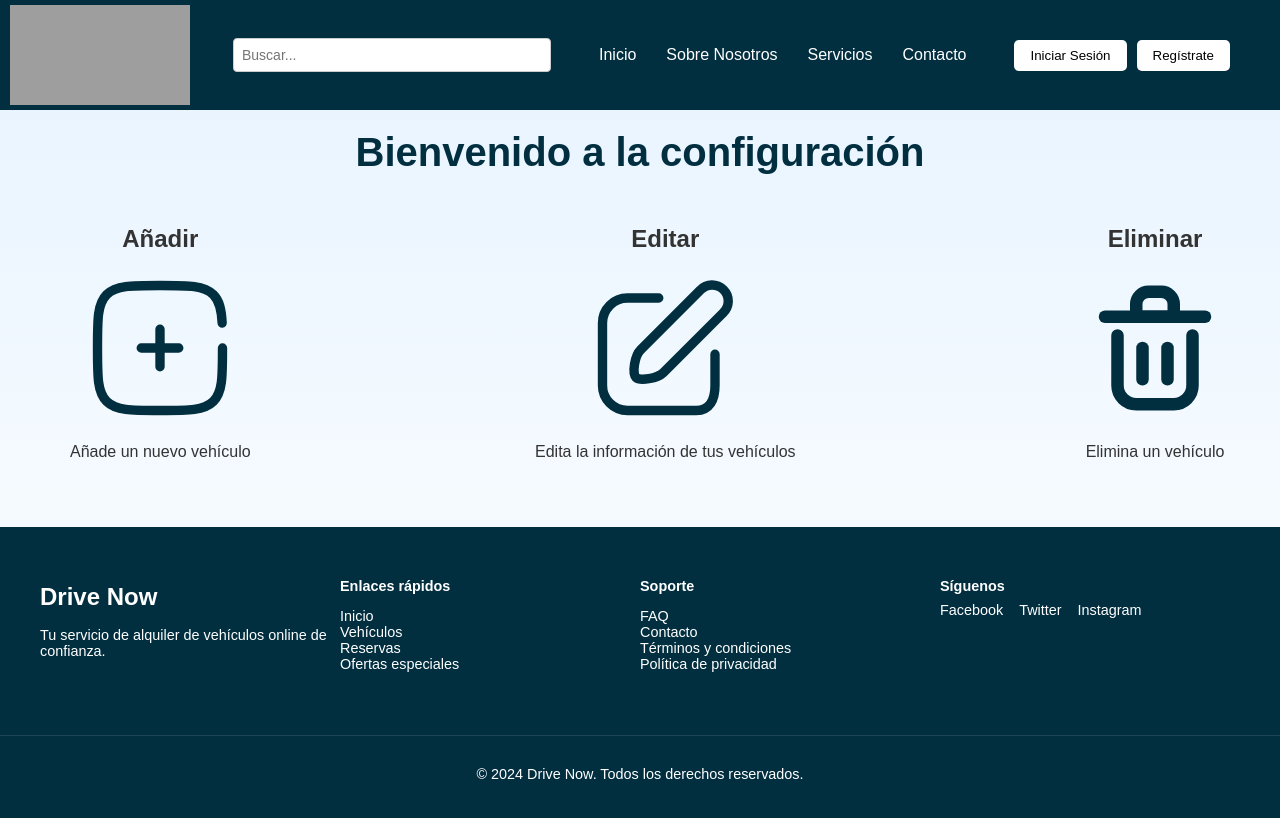
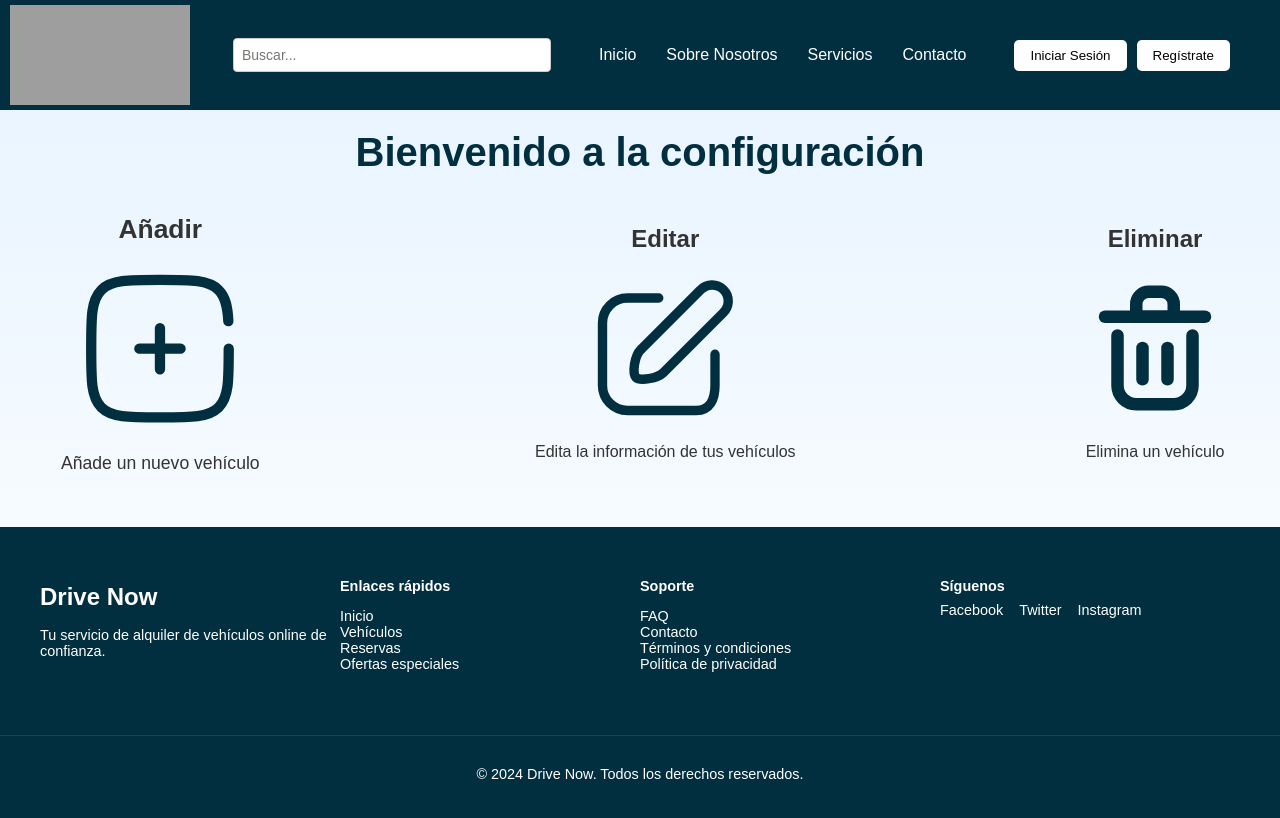
Before and after one commit to JhonnyGod/Drive-Now-Frontend, a React (Create React App) app in the folder drive-now/: page /settings in a window 1280 px wide. In both pictures the pointer is over the element 160 px from the left and 340 px from the top of the page. Shown: the top 818 px of the page. Built offline with nearby package versions, Linux system fonts and the light colour scheme; grey boxes are pictures that could not be loaded; a web font is replaced by a local one.

Commit message:
Estilos de configuración

```diff
--- a/drive-now/src/pages/Settings/settings.css
+++ b/drive-now/src/pages/Settings/settings.css
@@ -16,18 +16,21 @@ padding: 50px;
     border-radius: 20px;
     margin-left: 20px;
     text-align: center;
+    transition: transform 0.3s ease;
 }
 
 .edit-container{
     cursor: pointer;
     border-radius: 20px;
     text-align: center;
+    transition: transform 0.3s ease;
 }
 
 .delete-container{
     cursor: pointer;
     border-radius: 20px;
     text-align: center;
+    transition: transform 0.3s ease;
 }
 
 .add-icon{
@@ -41,3 +44,13 @@ padding: 50px;
 .delete-container{
     width: 150px;
 }
+
+.add-container:hover{
+    transform: scale(1.1);
+}
+.edit-container:hover{
+    transform: scale(1.1);
+}
+.delete-container:hover{
+    transform: scale(1.1);
+}
--- a/drive-now/src/pages/Settings/settings.jsx
+++ b/drive-now/src/pages/Settings/settings.jsx
@@ -4,7 +4,6 @@ import Header from "../../components/header/header";
 import useModalStore from "../../store/useModalStore";
 import Profile from "../../components/Profile/profile";
 import Footer from "../../components/Footer/Footer";
-
 
 const Settings = () => {
 
```
